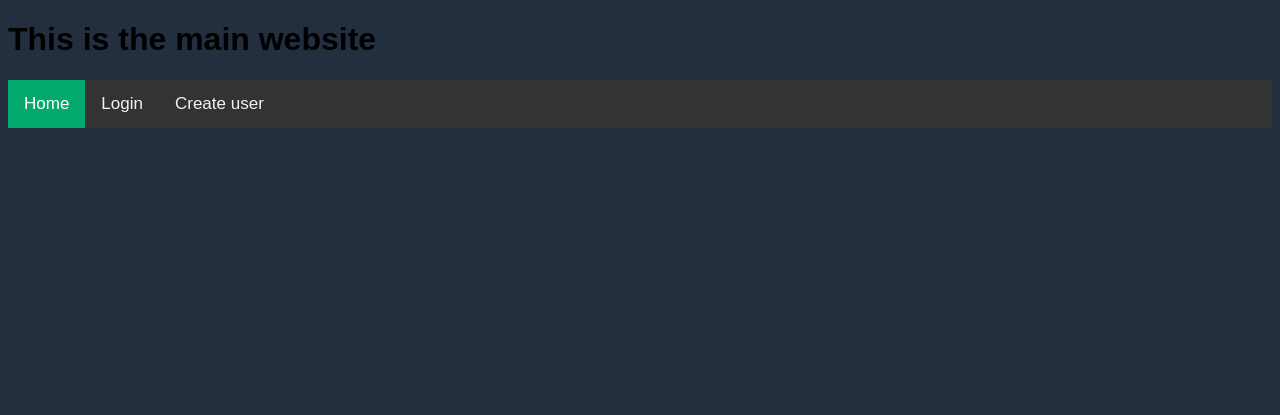
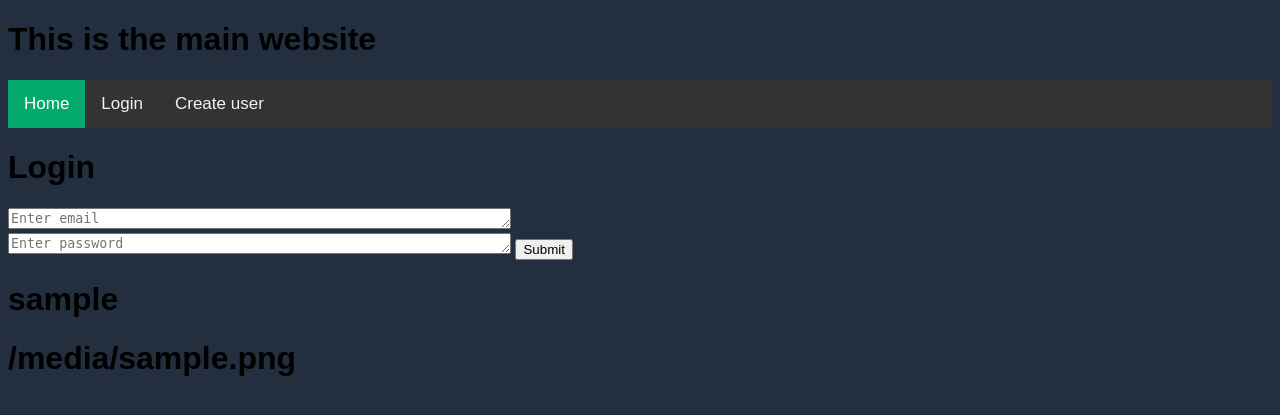
Before and after one commit to zliong/crypto-program5, a Flask app: template templates/base.html in a window 1280 px wide. Shown: the top 415 px of the page. Run offline with Flask 2, Linux system fonts and the light colour scheme; the template is opened without the code that fills it: most values are stand-ins (such as "Sample title", 1, 10 or a date in 2020).

Commit message:
Add files via upload

```diff
--- a/application.py
+++ b/application.py
@@ -3,26 +3,32 @@ from views.add_user import create_user_blueprint
 import boto3
 from boto3.dynamodb.conditions import Key, Attr
 
+from flask import Flask, render_template, request, session
+from views.add_user import create_user_blueprint
+from views.add_user_avatar import create_user_avatar_blueprint
+import boto3
+from boto3.dynamodb.conditions import Key, Attr
 
 application = Flask(__name__)
+application.secret_key = '153205090'
 application.register_blueprint(create_user_blueprint)
+application.register_blueprint(create_user_avatar_blueprint)
+
 
 user = {"username": "123", "password": "123"}
 application.secret_key = 'cXkaQKw8FWS5cc34'
+
 
 @application.route('/', methods=['POST', 'GET'])
 def home_page():
     return render_template("base.html")
 
 
-
-
-
 @application.route('/login', methods=['POST', 'GET'])
 def login():
     email = request.form['text_email']
     password = request.form['text_password']
-    dynamodb = boto3.resource('dynamodb')
+    dynamodb = boto3.resource('dynamodb', region_name='us-west-1')
     table = dynamodb.Table('Program5Users')
     response = table.scan(FilterExpression=Key('email').eq(email) & Attr('password').eq(password))
     if len(response['Items']) == 0:
@@ -32,7 +38,6 @@ def login():
     return render_template("logged_in.html")
 
 
-
 @application.route('/logout', methods=['POST','GET'])
 def logout():
     session.pop('user')
@@ -40,4 +45,4 @@ def logout():
 
 
 if __name__ == "__main__":
-    application.run()
+    application.run(debug=True)
--- a/templates/base.html
+++ b/templates/base.html
@@ -9,7 +9,15 @@
         <a href="">Login</a>
         <a href="{{url_for('add_user.create_user')}}">Create user</a>
     </div>
-
+       <h1>Login</h1>
+     <form action = "login" method="POST">
+        <textarea rows="1" cols="60" name="text_email" placeholder="Enter email"></textarea>
+        <br>
+        <textarea rows="1" cols="60" name="text_password" placeholder="Enter password"></textarea>
+        <input type="submit">
+    </form>
+    <h1>{{login_fail}}</h1>
+    <h1>{{logout}}</h1>
 <br><br>
 
 <!--     <p><a href="{{url_for('add_user.create_user')}}">Create user</a></p>-->
--- a/views/add_user.py
+++ b/views/add_user.py
@@ -4,11 +4,14 @@ import boto3
 from werkzeug.utils import redirect
 from wtforms import Form, StringField
 from werkzeug.utils import secure_filename
+from boto3.dynamodb.conditions import Key
+import re
 
 create_user_blueprint = Blueprint('add_user', __name__, template_folder='templates') #add to blueprint
 s3_client = boto3.client('s3', region_name='us-west-1')
-bucket_name = 'program5-pictures-zach'
+bucket_name = '436-cloud-comptuting'
 ALLOWED_EXTENSIONS = {'png', 'jpg', 'jpeg', 'gif'}
+
 
 @create_user_blueprint.route('/', methods=['POST', 'GET'])
 def home_page():
@@ -30,26 +33,50 @@ def create_user_submit():
     print('Made it to create submit')
     print("Made it to submit file")
     file_to_upload = request.files['filename']  # name of the file in html
-    if file_to_upload and check_file_type(file_to_upload.filename):
-        file_name = secure_filename(file_to_upload.filename)
-        response = s3_client.put_object(ACL='public-read', Body=file_to_upload, Bucket=bucket_name, Key=file_name)
-        print("file uploaded!")
-        flash(f'Success - {file_to_upload} Is uploaded to {bucket_name}', 'success')
-    else:
-        print("file failed to upload")
-        flash(f'Allowed file type are - png - jpeg - gif - jpg.Please upload proper formats...', 'danger')
-    # email = request.form['text_email']  #get user inputs
-    # password = request.form['text_password']
-    # username = request.form['text_username']
-    # if email == '' or (password == '') or (username == ''):
-    #     return render_template("create_user.html", place_one='fill out all fields')  # If one field is empty
-    # else:  # add user to DynamoDB                                                    #notify user
-    #     dynamodb = boto3.resource('dynamodb')
-    #     table = dynamodb.Table('Program5Users')  #get table
-    #     response = table.put_item(
-    #         Item={'email': email, 'password': password, 'username': username}
-    #     )          #put item into table, email, password, and username
-    return render_template("create_user.html") #stay on same page
+    email = request.form['text_email']          # get user inputs
+    try:                                        #test format
+        SepEmail = email.split("@")             #seperate with @
+        if re.search(".",SepEmail[1]) is None:  #none is returned if there is an  @ but no .
+            flash('Incorrect Email Format!')
+            return render_template('create_user.html')    #exit
+    except:
+        flash('Incorrect Email Format!')            #case where there is no @
+        return render_template('create_user.html')
+
+    password = request.form['text_password']
+    username = request.form['text_username']
+    if email == '' or (password == '') or (username == ''):
+        return render_template("base.html", place_one='fill out all fields')  # If one field is empty
+    else:  # add user to DynamoDB                                                    #notify user
+        dynamodb = boto3.resource('dynamodb', region_name='us-west-1')
+        table = dynamodb.Table('Program5Users')  # get table
+        response = table.scan(FilterExpression=Key('email').eq(email))
+        if len(response['Items']) == 1:           #user already exists if an Item is returned
+            print('user exists!')
+            flash('User already exists!')
+            return render_template('create_user.html')
+        else:   #user doesn't exist, all fields were filled, and email format is correct
+            if file_to_upload and check_file_type(file_to_upload.filename):  #valid file type
+                file_name = secure_filename(file_to_upload.filename)
+                print(file_name)
+                response = s3_client.put_object(ACL='public-read', Body=file_to_upload, Bucket=bucket_name,
+                                                Key=file_name)
+                print("file uploaded!")
+                flash(f'Success - {file_to_upload} Is uploaded to {bucket_name}', 'success')
+            else:
+                print("file failed to upload")
+                flash(f'Allowed file type are - png - jpeg - gif - jpg.Please upload proper formats...', 'danger')
+                return render_template("create_user.html")
+            response = table.put_item(
+                Item={'email': email, 'password': password, 'username': username, 'pfp': file_name}
+            )  # put item into table, email, password, and username
+    return render_template("create_user.html")  # stay on same page
+
+
+def file_name_split(file_name):
+    name_arr = file_name.split('.')
+    return name_arr[0]
+
 
 def check_file_type(filename):
     return '.' in filename and filename.rsplit('.', 1)[1].lower() in ALLOWED_EXTENSIONS
```
Also changed, not shown: templates/create_user.html (+11 -2 lines), templates/logged_in.html (added, +11 -0 lines), requirements.txt (line endings or trailing spaces), templates/login_page.html (line endings or trailing spaces), views/add_user_avatar.py (line endings or trailing spaces).
